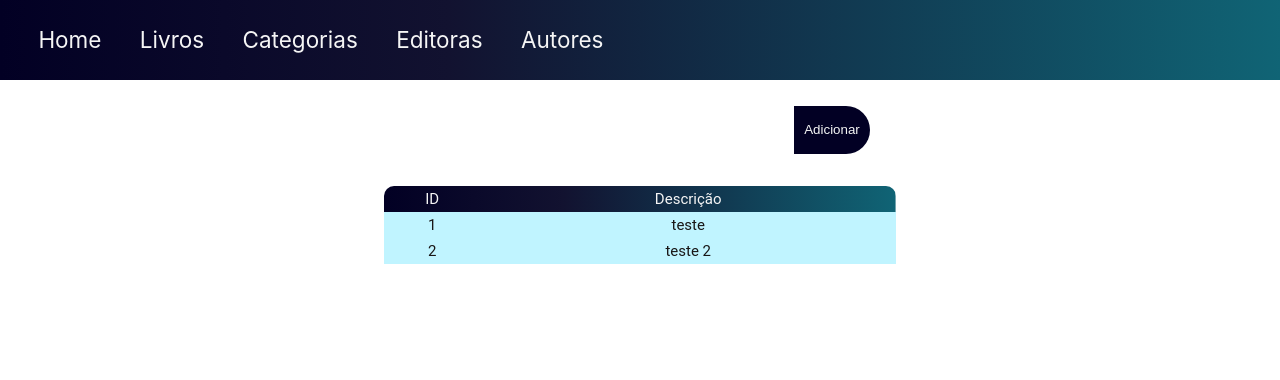
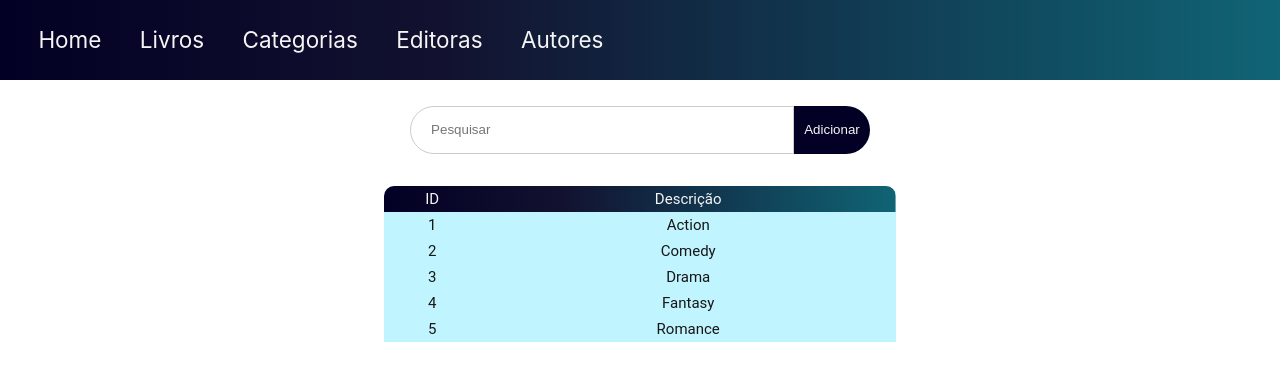
Before and after one commit to joaovtrsantos/vue-bookstore, a Vue app in the folder vue-bookstore-admin/: page /category in a window 1280 px wide. Shown: the top 380 px of the page. Built offline with nearby package versions, Linux system fonts and the light colour scheme; data requests are answered from the project's data file.

Commit message:
data search in categories

```diff
--- a/vue-bookstore-admin/package.json
+++ b/vue-bookstore-admin/package.json
@@ -9,6 +9,7 @@
     "db:dev": "json-server-relationship --watch db/db.json --port 4000"
   },
   "dependencies": {
+    "axios": "^0.27.2",
     "json-server-relationship": "^0.14.5",
     "pinia": "^2.0.14",
     "vue": "^3.2.37",
--- /dev/null
+++ b/vue-bookstore-admin/src/stores/category.js
@@ -0,0 +1,36 @@
+import { defineStore } from 'pinia';
+import axios from "axios";
+
+export const useCategoryStore = defineStore({
+  id: 'category',
+  state: () => ({
+    categories: [],
+  }),
+  actions: {
+    async getAllCategories() {
+      try {
+        const { data } = await axios.get("http://localhost:4000/categories");
+        this.categories = data;
+        return Promise.resolve();
+      } catch (e) {
+        console.error(e);
+        if (e.response.status === 404)
+          return Promise.reject(e.response.statusText);
+        return Promise.reject("Erro desconhecido ao consultar 'Category'");
+      }
+    },
+    async addCategory(category) {
+      try {
+        const { data } = await axios.post(
+          "http://localhost:4000/categories",
+          category
+        );
+        this.categories.push(data);
+        return Promise.resolve("Categoria adicionada com sucesso!");
+      } catch (e) {
+        console.error(e);
+        return Promise.reject(e);
+      }
+    },
+  }
+})
--- a/vue-bookstore-admin/src/views/CategoryView.vue
+++ b/vue-bookstore-admin/src/views/CategoryView.vue
@@ -1,7 +1,28 @@
+<script>
+  import { mapState, mapStores, mapActions } from "pinia";
+  import { useCategoryStore } from "@/stores/category";
+
+ export default {
+  computed: {
+    ...mapStores(useCategoryStore),
+    ...mapState(useCategoryStore, ["categories"]),
+  },
+  methods: {
+    ...mapActions(useCategoryStore, ["getAllCategories"])
+  },
+  async mounted() {
+    try {
+      await this.getAllCategories();
+    } catch(e) {
+      alert(e);
+    }
+  },
+ };
+</script>
 <template>
   <main>
     <form>
-      <input type="text">
+      <input type="text" placeholder="     Pesquisar">
       <button>Adicionar</button>
     </form>
     <div class="div-table">
@@ -11,13 +32,9 @@
           <th class="border-rad-r">Descrição</th>
         </thead>
         <tbody>
-          <tr>
-            <td>1</td>
-            <td>teste</td>
-          </tr>
-          <tr>
-            <td>2</td>
-            <td>teste 2</td>
+          <tr v-for="(row, i) of categories" :key="i">
+            <td>{{ row.id }}</td>
+            <td>{{ row.description }}</td>
           </tr>
         </tbody>
       </table>
@@ -44,6 +61,7 @@
     height: 60%;
     border: 0;
     border-radius: 50px 0 0 50px;
+    border: 1px solid #ccc;
   }
 
   form > button {
```
Also changed, not shown: 2 other files (tests, documents, lock files or other folders).
